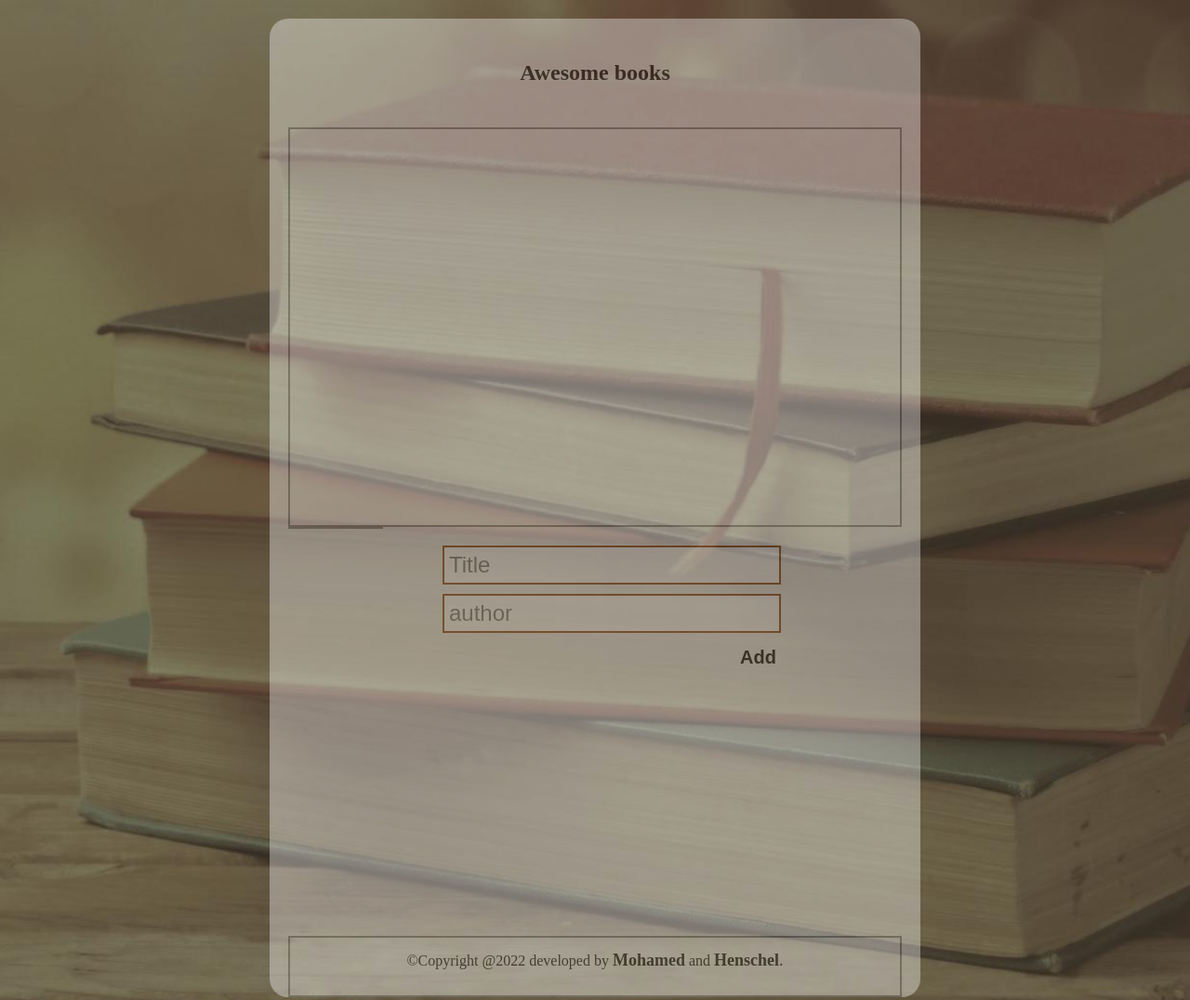
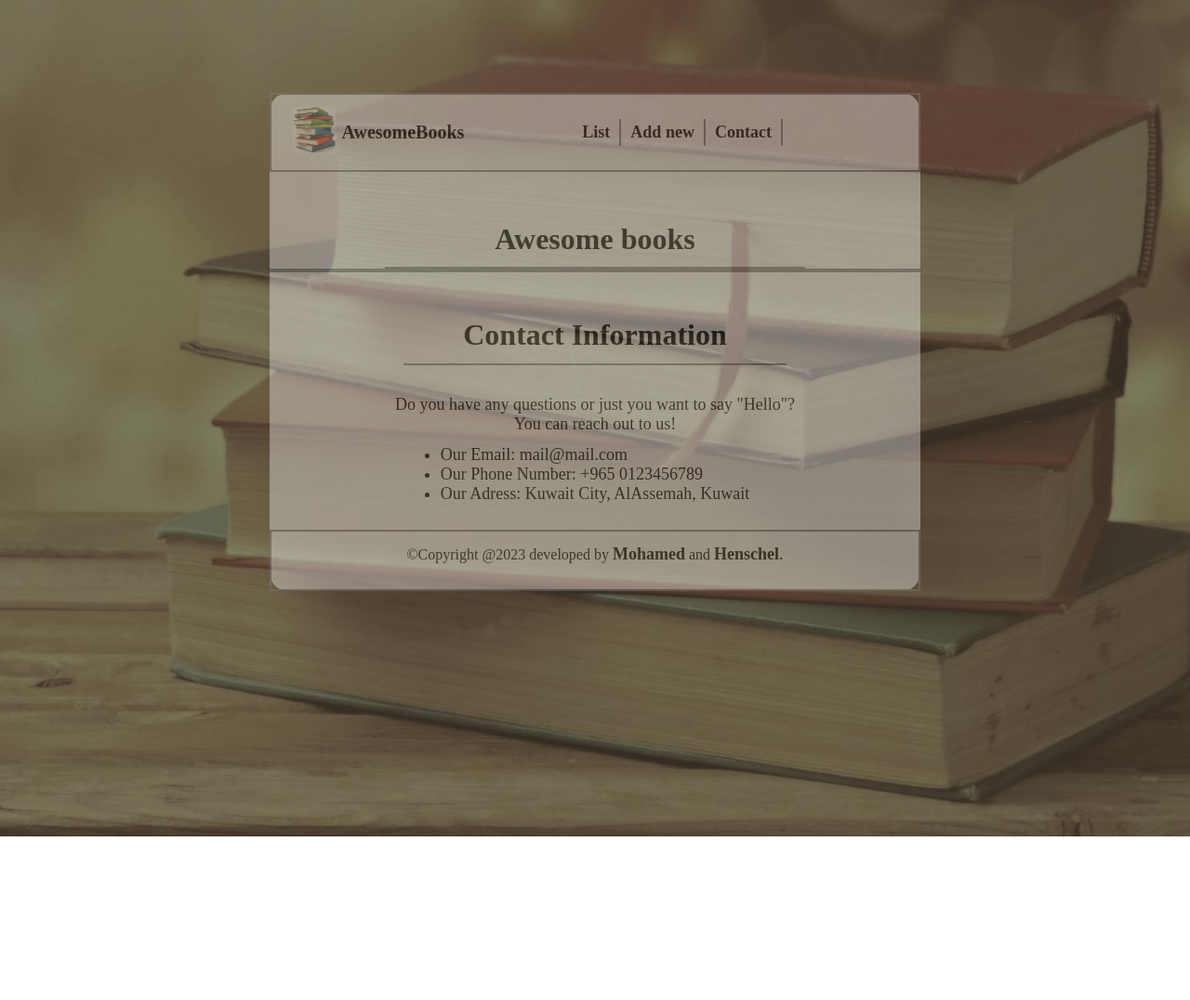
Before and after one commit to MMGGYY66/my-awesome-books, a website: page index.html in a window 1280 px wide. Shown: the top 1076 px of the page at 93% size. After the commit the page ends 900 px from the top, so only its background shows below. Drawn offline with Linux system fonts and the light colour scheme.

Commit message:
Add navigation menu in html an style it

```diff
--- a/assets/css/style.css
+++ b/assets/css/style.css
@@ -2,33 +2,37 @@
   border: 0;
   margin: 0;
   padding: 0;
-
-  /* border-sizing: border-box; */
 }
 
 body {
   text-align: center;
   background: url("../images/books1.jpg") no-repeat center;
   background-size: cover;
+  object-fit: cover;
+  height: 100vh;
   opacity: 0.4;
   color: black;
 }
 
 .main-container {
   max-width: 700px;
-  margin: 0 auto;
+  margin: 100px auto;
   background: rgb(255 255 255 / 90%);
   border-radius: 20px;
 }
 
 h1,
 h2 {
-  padding: 2.8rem;
-  font-size: 24px;
+  width: 60%;
+  padding: 2.1rem 1rem 0.7rem;
+  margin: 0 auto;
+  font-size: 32px;
+  text-align: center;
+  border-bottom: 2px solid gray;
 }
 
 .logo-container {
-  width: 100px;
+  width: fit-content;
   display: flex;
   align-items: center;
   padding: 13px;
@@ -37,35 +41,29 @@ h2 {
 }
 
 .hr {
-  width: 100px;
-  border: 1px solid gray;
+  margin-bottom: 2rem;
 }
 
 form {
-  width: 400px;
+  width: fit-content;
   margin: 0 auto;
   text-align: end;
-  height: 420px;
+  object-fit: cover;
 }
 
 #book-list {
-  display: flex;
+  display: block;
   text-align: center;
   justify-items: center;
   border: 2px solid gray;
   flex-direction: column;
-  height: 426px;
+  overflow: scroll;
+  object-fit: cover;
 }
 
 .book-list-container {
-  display: flex;
-  flex-direction: column;
-  margin: 20px;
-}
-
-p.bookTitle,
-p.bookAuthor {
-  font-size: 24px;
+  display: block;
+  margin: 0 auto;
 }
 
 input {
@@ -74,11 +72,12 @@ input {
   padding: 5px;
   border: 2px solid saddlebrown;
   font-size: 24px;
-  font-weight: 500;
+  font-weight: 700;
+  border-radius: 16px;
 }
 
 span {
-  margin-right: 10px;
+  margin: 0 10px;
 }
 
 .bookList1 {
@@ -86,23 +85,31 @@ span {
   position: relative;
   margin: 16px 12px;
   border: 0;
+  padding: 20px;
   outline: none;
+  border-radius: 20px;
+}
+
+p.bookTitle,
+p.bookAuthor {
+  font-size: 24px;
 }
 
 .bookList1:nth-child(even) {
-  background: #ccc;
+  background: #ddd;
 }
 
 .bookList1:nth-child(odd) {
-  background: #fff;
+  background: #aaa;
 }
 
 .remove {
   position: absolute;
-  right: 0;
-  top: -25%;
+  right: 20px;
+  top: 20%;
   font-size: 20px;
   font-weight: bold;
+  border-radius: 12px;
 }
 
 button {
@@ -123,12 +130,10 @@ nav {
 }
 
 .logo-text {
-  margin: 0 104px 0 0;
+  margin: 0 104px 0 6px;
   padding: 0;
-  font-weight: bold;
-
-  /* display: inline; */
-  font-size: 26px;
+  font-weight: 600;
+  font-size: 20px;
 }
 
 nav ul {
@@ -164,7 +169,6 @@ nav li:hover {
   border: none;
   padding: 16px 34px;
   font-size: large;
-  height: 500px;
   align-items: center;
   justify-items: center;
   justify-content: center;
@@ -175,7 +179,7 @@ nav li:hover {
 }
 
 .form-container {
-  display: block;
+  display: none;
 }
 
 #current-date {
@@ -187,7 +191,6 @@ nav li:hover {
 
 footer {
   border: 2px solid gray;
-  width: auto;
   box-sizing: border-box;
   text-align: center;
   height: 66px;
--- a/assets/js/app.js
+++ b/assets/js/app.js
@@ -1,3 +1,15 @@
+// targetting DOM elements
+const bookList = document.querySelector('.book-list-container');
+const listBtn = document.querySelector('.listBtn');
+
+const addNewBtn = document.querySelector('.add-new-btn');
+
+const formContainer = document.querySelector('.form-container');
+
+const contactBtn = document.querySelector('.contact');
+const contactInfo = document.querySelector('.contact-info');
+
+
 class Book {
   constructor(bookTitle, bookAuthor) {
     this.bookTitle = bookTitle;
@@ -51,7 +63,6 @@ class BookUserInterface {
         <p class="bookAuthor">&nbsp;by&nbsp;<b>${book.bookAuthor}.</b></p>
         <button class="remove">Remove</button>
         `;
-
     listBooks.appendChild(bookDisplay);
   }
 
@@ -99,7 +110,7 @@ document.querySelector('#book-list').addEventListener('click', (e) => {
   BookUserInterface.removeBook(e.target);
 
   // Remove book from SavedBooks
-  SavedBooks.removeBook(
-    e.target.previousElementSibling.previousElementSibling.textContent,
-  );
+  SavedBooks.removeBook(e.target.previousElementSibling.previousElementSibling.textContent);
 });
+
+// Day 3 : Project update
--- a/index.html
+++ b/index.html
@@ -1,5 +1,6 @@
 <!DOCTYPE html>
 <html lang="en">
+
 <head>
   <meta charset="UTF-8" />
   <meta http-equiv="X-UA-Compatible" content="IE=edge" />
@@ -10,13 +11,36 @@
 
 <body>
   <main class="main-container">
+    <!-- header section -->
+    <header>
+      <nav>
+        <a href="index.html">
+          <div class="logo-container">
+            <figure>
+              <img src="./assets/images/logo.jpg" height="50px" alt="logo">
+            </figure>
+            <p class="logo-text">AwesomeBooks</p>
+          </div>
+        </a>
+        <ul>
+          <li class="listBtn">List</li>
+          <li class="add-new-btn">Add new</li>
+          <li class="contact">Contact</li>
+        </ul>
+      </nav>
+    </header>
+
+    <div id="current-date"></div>
+
     <!-- book list section -->
     <section class="book-list-container">
       <h1>Awesome books</h1>
       <div id="book-list"></div>
+    </section>
 
     <!-- book form section -->
     <section class="form-container">
+      <h2 class="add-text">Add a new book</h2>
       <hr class="hr" />
       <br />
       <form id="book-form">
@@ -28,23 +52,32 @@
       </form>
     </section>
 
+    <!-- contact section -->
+    <section class="contact-info">
+      <h2>Contact Information</h2>
+      <hr class="hr" />
+      <p>Do you have any questions or just you want to say "Hello"?</p>
+      <p>You can reach out to us!</p>
+      <ul>
+        <li>Our Email: mail@mail.com</li>
+        <li>Our Phone Number: +965 0123456789</li>
+        <li>Our Adress: Kuwait City, AlAssemah, Kuwait</li>
+      </ul>
+    </section>
+
     <!-- Footer section -->
     <section>
       <footer>
         <p>
-              &copy;Copyright @2022 developed by
-              <a href="https://github.com/MMGGYY66" target="_blank"
-                ><strong>Mohamed</strong></a
-              >
+          &copy;Copyright @2023 developed by
+          <a href="https://github.com/MMGGYY66" target="_blank"><strong>Mohamed</strong></a>
           and
-              <a href="https://github.com/miltonHenschel" target="_blank"
-                ><strong>Henschel</strong>.</a
-              >
+          <a href="https://github.com/miltonHenschel" target="_blank"><strong>Henschel</strong>.</a>
         </p>
       </footer>
-        </section>
     </section>
   </main>
   <script src="./assets/js/app.js"></script>
 </body>
+
 </html>
```
Lines whose indentation alone changed are shown as unchanged.
